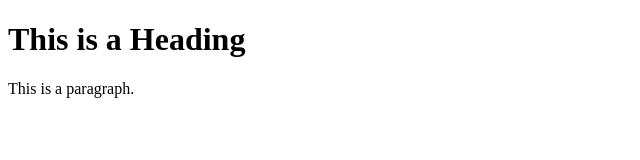
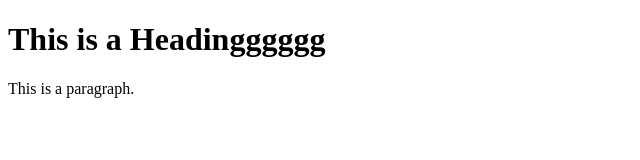
Before and after one commit to truongvthai12/my-wedding, a plain HTML site: page index.html in a window 1280 px wide. Shown: the whole page, without its empty margins (0-640 px from the left). Drawn offline with Linux system fonts and the light colour scheme.

Commit message:
test lan 2

```diff
--- a/index.html
+++ b/index.html
@@ -5,7 +5,7 @@
 </head>
 <body>
 
-<h1>This is a Heading</h1>
+<h1>This is a Headingggggg</h1>
 <p>This is a paragraph.</p>
 
 </body>
```
